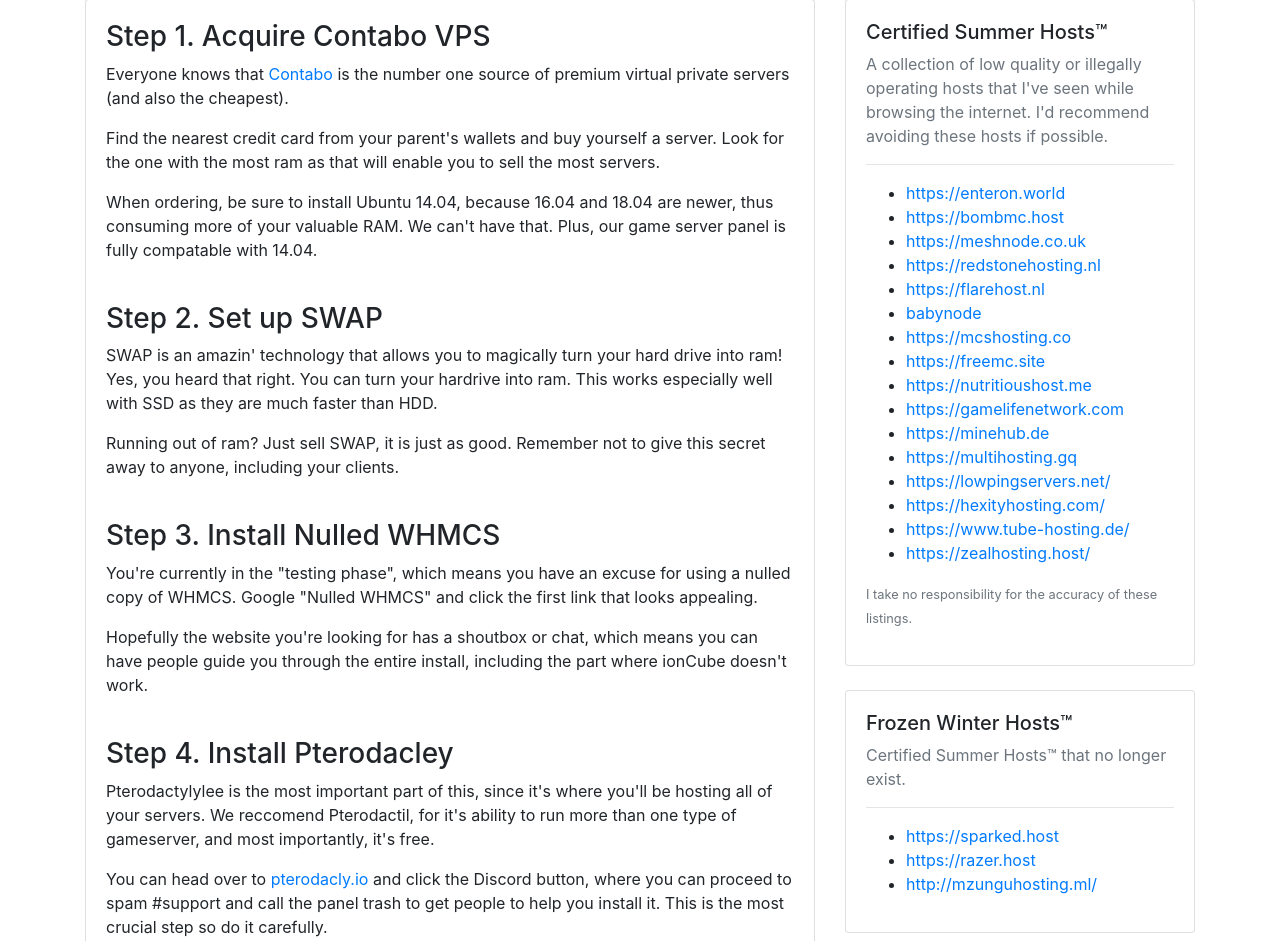
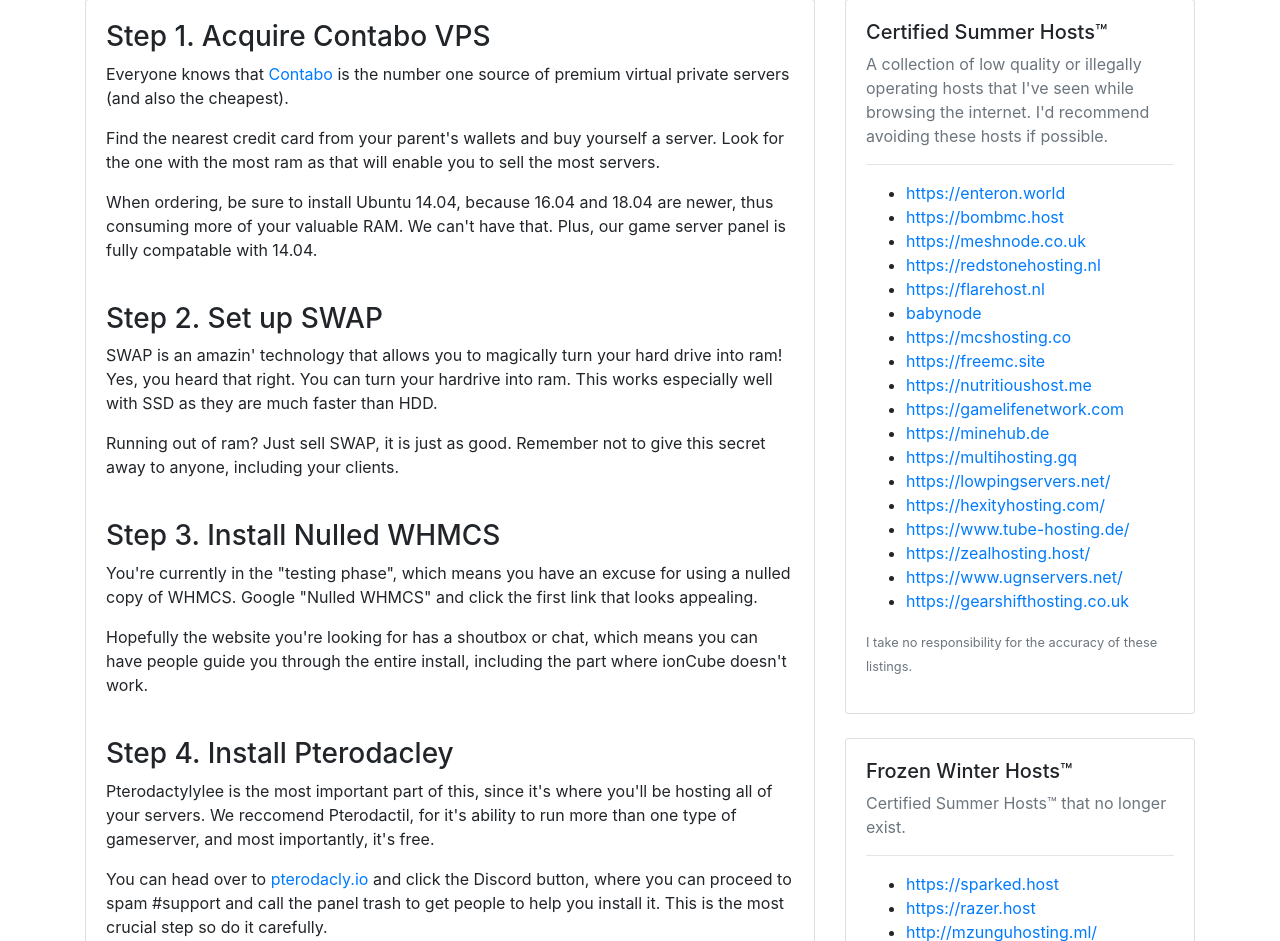
Before and after one commit to TheRealTryone/Website, a PHP site: page / in a window 1280 px wide. Shown: the part 382-1323 px from the top of the page. Run offline with PHP 8.4, Linux system fonts and the light colour scheme.

Commit message:
Update index.php

```diff
--- a/index.php
+++ b/index.php
@@ -132,6 +132,8 @@
 	      <li data-toggle="tooltip" data-placement="left" title="Nulled WHMCS."><a href="https://hexityhosting.com/">https://hexityhosting.com/</a></li>
 	      <li data-toggle="tooltip" data-placement="left" title="Does not have a portal. Taking orders via Skype???"><a href="https://www.tube-hosting.de/">https://www.tube-hosting.de/</a></li>
 	      <li data-toggle="tooltip" data-placement="left" title="Very immature owner (can be seen on MCM)."><a href="https://zealhosting.host/">https://zealhosting.host/</a></li>
+	      <li data-toggle="tooltip" data-placement="left" title="Security Breach"><a href="https://www.ugnservers.net/">https://www.ugnservers.net/</a></li>
+	      <li data-toggle="tooltip" data-placement="left" title="Amazing I7 CPUs that don't even exist."><a href="https://gearshifthosting.co.uk">https://gearshifthosting.co.uk</a></li>
           </ul>
             <p class="text-muted"><small>I take no responsibility for the accuracy of these listings.</small></p>
           </div>
```
